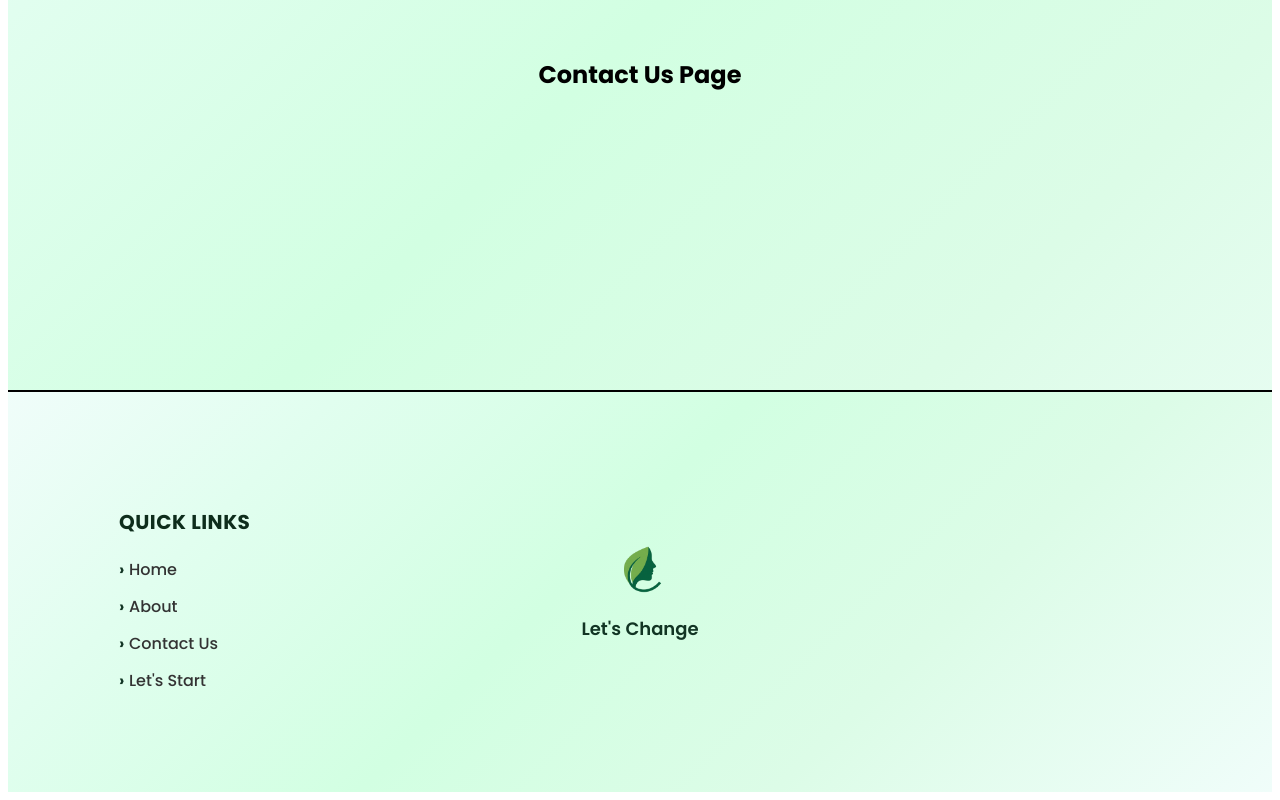
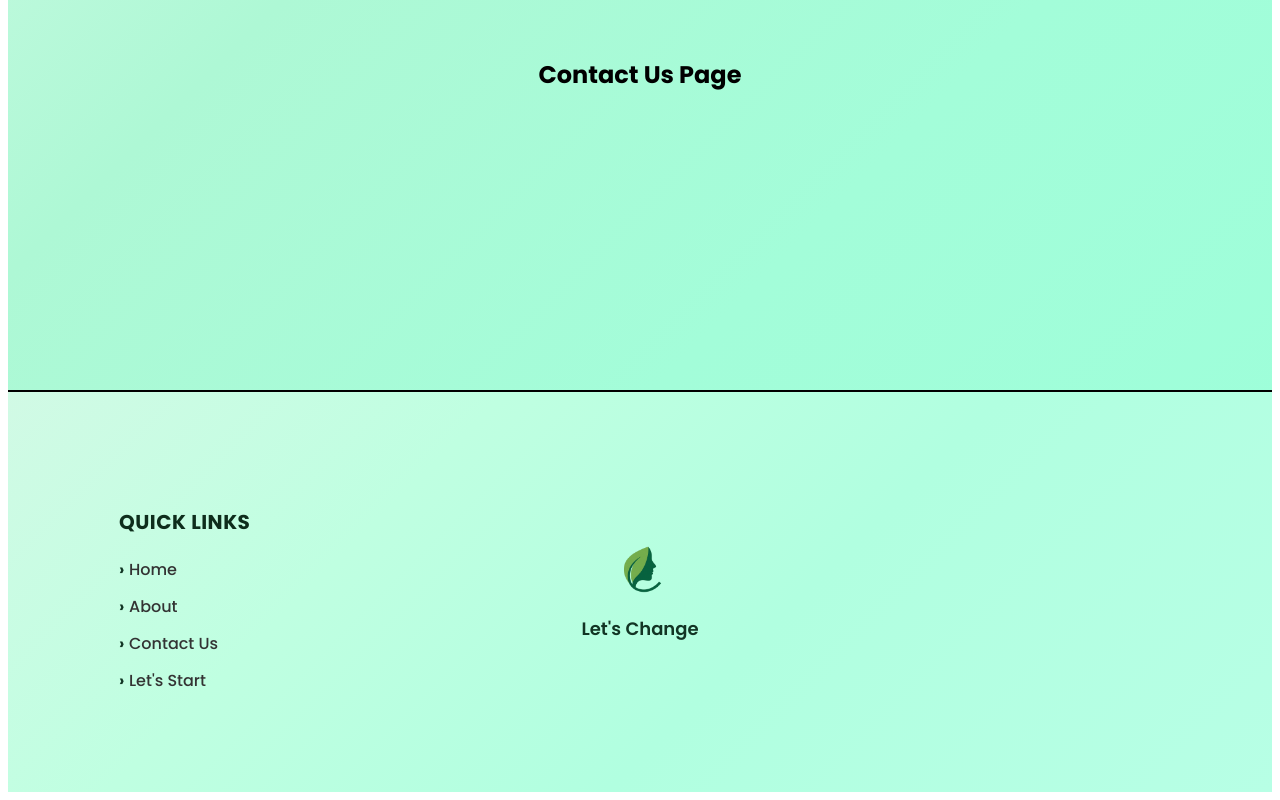
Before and after one commit to Akshay0922/Lets-Change, a React (Vite) app in the folder frontend/: page /contact-us in a window 1280 px wide. Shown: the part 498-1298 px from the top of the page. Built offline with nearby package versions, Linux system fonts and the light colour scheme.

Commit message:
background changes

```diff
--- a/frontend/src/App.css
+++ b/frontend/src/App.css
@@ -1,5 +1,42 @@
-.main-app-screen{
+/* .main-app-screen{
     width: 100%;
     height: 100%;
     background: linear-gradient(135deg, #f0fdfa 0%, #e1feef 20%, #d2ffe2 45%, #dcfce7 70%, #f0fdfa 100%);
+} */
+
+
+/* .main-app-screen {
+    width: 100%;
+    height: 100%;
+    background: linear-gradient(
+        135deg,
+        #d1fae5 0%,
+        #a7f3d0 30%,
+        #6ee7b7 60%,
+        #34d399 100%
+    );
+} */
+
+
+.main-app-screen {
+    width: 100%;
+    height: 100%;
+    background: linear-gradient(
+        135deg,
+        #d1fae5 0%,
+        #aef8d5 30%,
+        #a3fdd9 60%,
+        #9bffda 100%
+    );
 }
+
+/* .main-app-screen {
+    width: 100%;
+    height: 100%;
+    background: linear-gradient(
+        135deg,
+        #ffffff 0%,
+        #ecfdf5 50%,
+        #d1fae5 100%
+    );
+} */
--- a/frontend/src/components/footer/footer.css
+++ b/frontend/src/components/footer/footer.css
@@ -6,7 +6,14 @@
     align-items: center;
     padding: 0 111px;
     position: relative;
-    background: linear-gradient(135deg, #f0fdfa 0%, #e1feef 20%, #d2ffe2 45%, #dcfce7 70%, #f0fdfa 100%);
+    /* background: linear-gradient(135deg, #f0fdfa 0%, #e1feef 20%, #d2ffe2 45%, #dcfce7 70%, #f0fdfa 100%); */
+    background: linear-gradient(
+        135deg,
+        #d1fae5 0%,
+        #bfffe1 30%,
+        #b1ffe0 60%,
+        #b7ffe5 100%
+    );
 }
 
 
```
